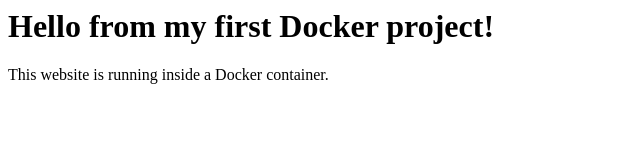
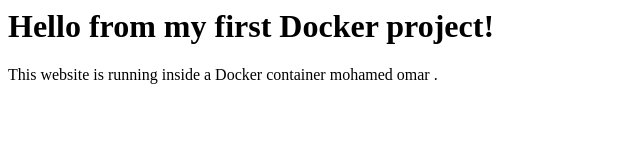
Before and after one commit to oh1024863-cmd/docker-terraform-lab, a plain HTML site: page index.html in a window 1280 px wide. Shown: the full height of the page, 0-640 px from the left. Drawn offline with Linux system fonts and the light colour scheme.

Commit message:
Update paragraph text in index.html

```diff
--- a/index.html
+++ b/index.html
@@ -1,2 +1,2 @@
 <h1>Hello from my first Docker project!</h1>
-<p>This website is running inside a Docker container.</p>
+<p>This website is running inside a Docker container mohamed omar .</p>
```
